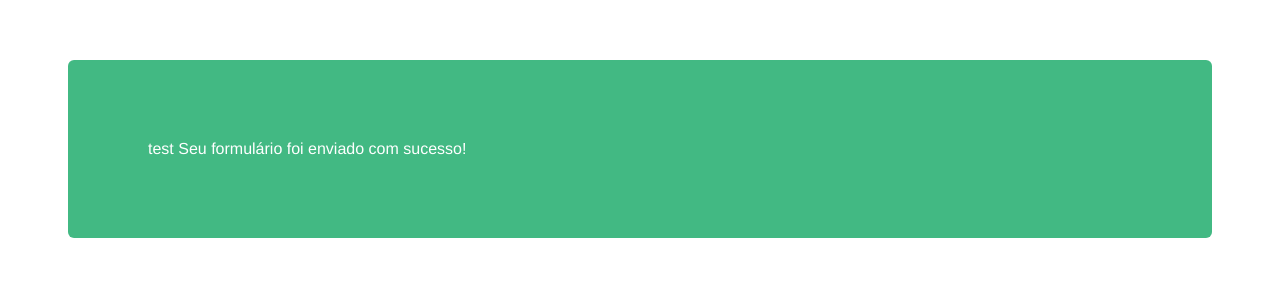
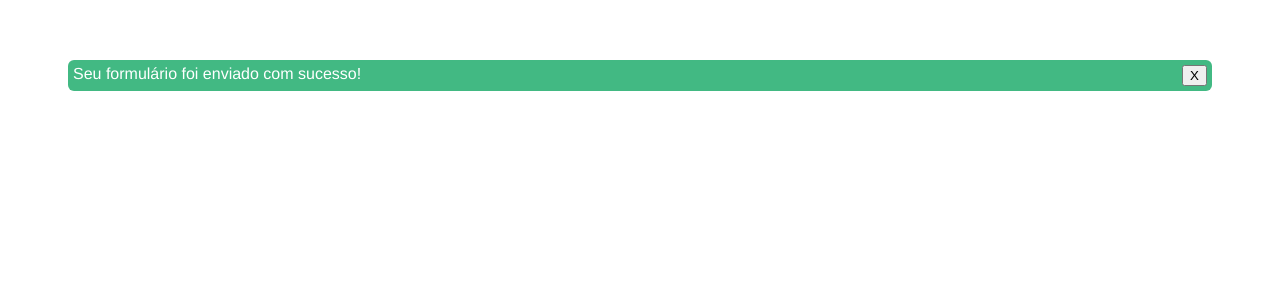
Before and after one commit to thiagodupim/Curso-vue.js-3, a Vue app: page / in a window 1280 px wide. Shown: the top 300 px of the page. Built offline with nearby package versions, Linux system fonts and the light colour scheme; the HTML template or start-up script is replaced by a standard one.

Commit message:
Enviando dados do filho para o pai (emit)

```diff
--- a/src/App.vue
+++ b/src/App.vue
@@ -1,7 +1,19 @@
 <template>
   <div>
+
+    <!--
+      De cima pra baixo usamos o props e debaixo pra cima usamos o emit
+      <PAI> -> props
+        <FILHO>
+          emit - event <NETO></NETO>
+        </FILHO>
+      </PAI>
+    -->
+
     <BaseAlert
+      v-if="showAlert"
       :variant="variant"
+      @close="onClose"
     >
       {{ text }}
     </BaseAlert>
@@ -16,10 +28,18 @@ import BaseAlert from './components/BaseAlert.vue';
     components: { BaseAlert },
     data() {
       return {
+        showAlert: true,
         variant: 'success',
         text: 'Seu formulário foi enviado com sucesso!'
       }
     },
+
+    methods: {
+      onClose() {
+        this.showAlert = false;
+        console.log('on close');
+      }
+    }
   }
 </script>
 
--- a/src/components/BaseAlert.vue
+++ b/src/components/BaseAlert.vue
@@ -1,8 +1,10 @@
 <template>
     <!-- <div :class="`alert alert-${variant}`"> -- Essa forma também funciona -->
     <div :class="baseClass">
-        {{ test }}
         <slot />
+        <button @click="onClick()">
+            X
+        </button>
     </div>
 </template>
 
@@ -13,10 +15,6 @@
                 type: String,
                 default: ''
             },
-            test: {
-                type: String,
-                default: 'test'
-            },
         },
 
         computed: {
@@ -26,13 +24,22 @@
                     this.variant ? `alert-${this.variant}` : ''
                 ]
             },
+        },
+
+        methods: {
+            onClick() {
+                this.$emit('close') // Envia o evento pro pai
+                console.log('clicou')
+            }
         }
     }
 </script>
 
 <style scoped>
     .alert {
-        padding: 5pc;
+        display: flex;
+        justify-content: space-between;
+        padding: 5px;
         border-radius: 6px;
         color: gray;
         background: #ddd;
```
